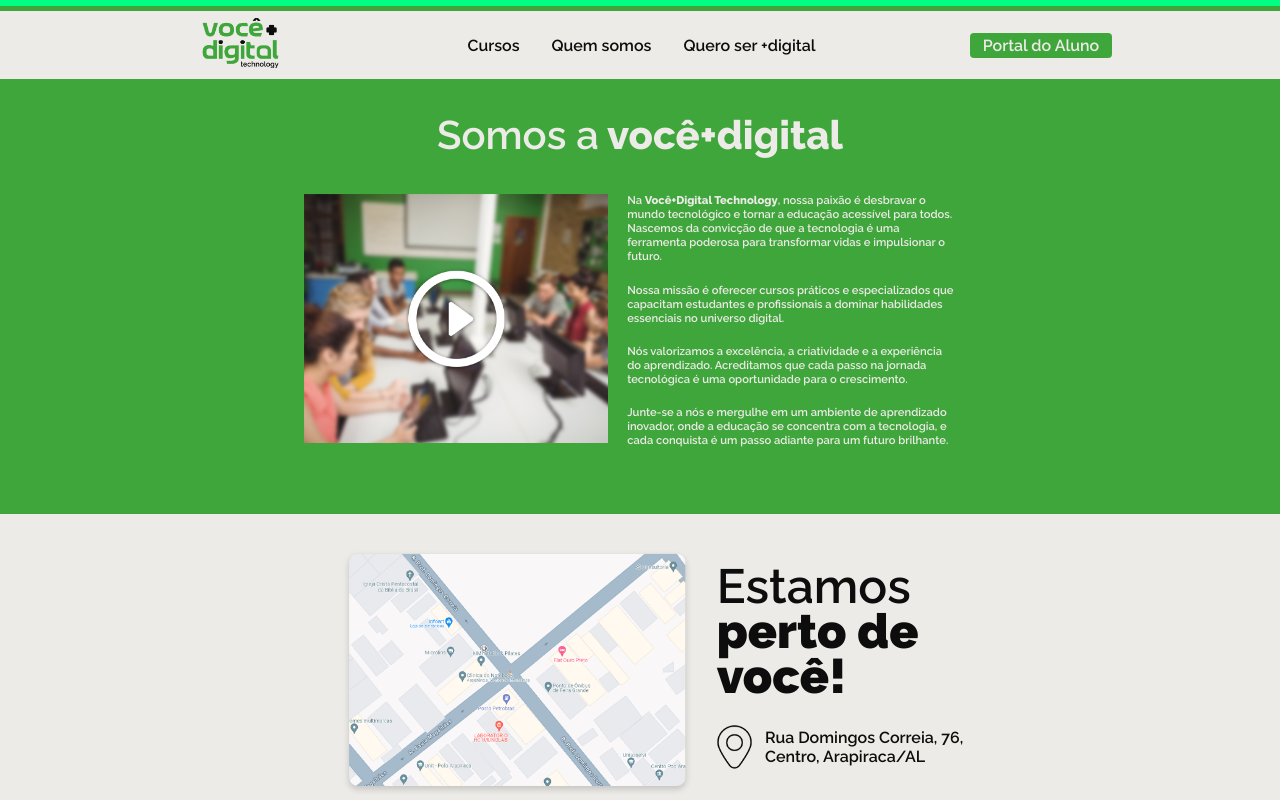
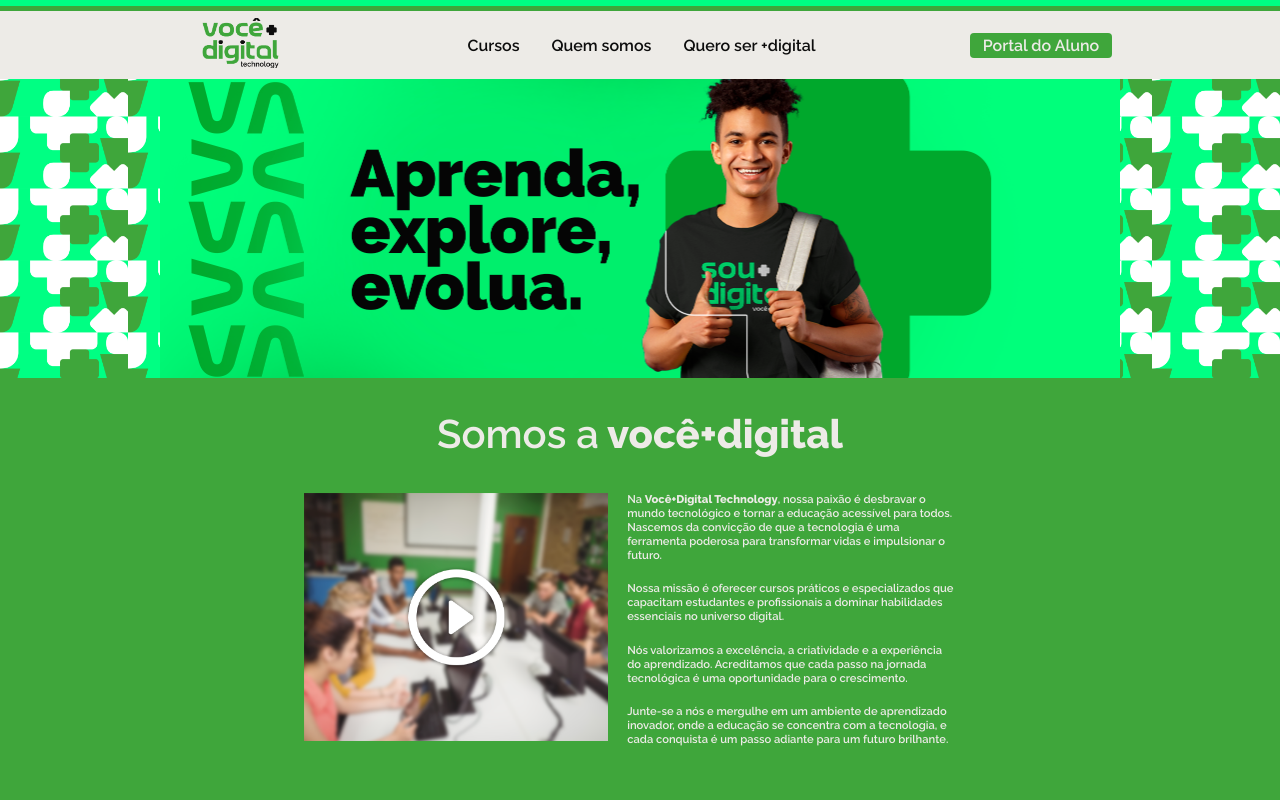
Before and after one commit to mateusaraujos/voce-mais-digital-technology, a React (Vite) app: page / in a window 1280 px wide. Shown: the top 800 px of the page. Built offline with nearby package versions, Linux system fonts and the light colour scheme.

Commit message:
Conceito de Carrossel definido

```diff
--- a/src/App.jsx
+++ b/src/App.jsx
@@ -2,12 +2,14 @@
 import Footer from "./components/Footer/Footer";
 import SomosMais from "./components/SomosMais/SomosMais";
 import MapaLocal from "./components/MapaLocal/MapaLocal";
+import Carrossel from "./components/Carrossel/Carrossel";
 
 function App() {
   return (
     <div>
       <Header />
       <main>
+        <Carrossel />
         <SomosMais />
         <MapaLocal />
       </main>
--- /dev/null
+++ b/src/components/Carrossel/Carrossel.css
@@ -0,0 +1,51 @@
+/* Carrossel.css */
+.section-zero {
+  width: 100%;
+  background-image: url("../../assets/img/pattern1.png");
+  background-size: 10%;
+  background-position: top 80% right 100%;
+  background-repeat: repeat;
+}
+
+.no-p {
+  max-width: 80rem !important;
+  padding: 0 !important;
+  margin: 0 auto;
+}
+
+.section-carrossel {
+  display: flex;
+  flex-wrap: wrap;
+  flex-direction: column;
+  align-items: center;
+  justify-content: center;
+}
+
+.carousel {
+  display: flex;
+  overflow: hidden;
+}
+
+.slide {
+  width: 100%;
+  opacity: 0;
+  transition: opacity 0.5s ease-in-out;
+}
+
+.slide.active {
+  opacity: 1;
+}
+
+.slide.hidden {
+  display: none;
+}
+
+.tamanho-banner {
+  max-width: 60rem;
+  margin-bottom: -0.5rem;
+}
+
+.banner {
+  width: 100%;
+  height: auto;
+}
--- /dev/null
+++ b/src/components/Carrossel/Carrossel.jsx
@@ -0,0 +1,42 @@
+import { useState, useEffect } from "react";
+import { BANNERS } from "../../data/data";
+import "./Carrossel.css";
+
+export default function Carrossel() {
+  const [slideAtual, setSlideAtual] = useState(0);
+
+  useEffect(() => {
+    const intervaloId = setInterval(() => {
+      setSlideAtual((slideAnterior) => (slideAnterior + 1) % BANNERS.length);
+    }, 4000);
+
+    return () => clearInterval(intervaloId);
+  }, []);
+
+  return (
+    <section className="section-zero">
+      <div className="no-p">
+        <div className="section-carrossel">
+          <div className="carousel">
+            {BANNERS.map((slide, index) => (
+              <div
+                key={index}
+                className={`slide ${
+                  index === slideAtual ? "active" : "hidden"
+                }`}
+              >
+                <div className="tamanho-banner">
+                  <img
+                    className="banner"
+                    src={slide.imagem}
+                    alt={slide.legenda}
+                  />
+                </div>
+              </div>
+            ))}
+          </div>
+        </div>
+      </div>
+    </section>
+  );
+}
--- a/src/data/data.js
+++ b/src/data/data.js
@@ -34,21 +34,15 @@
 
 export const BANNERS = [
   {
-    id: "b-1",
     imagem: imgBanner1,
-    titulo: "Evolução",
-    descricao: "A evolução do aprendizado digital ao seu alcance.",
+    legenda: "A evolução do aprendizado digital ao seu alcance.",
   },
   {
-    id: "b-2",
     imagem: imgBanner2,
-    titulo: "Aprenda",
-    descricao: "Aprenda, explore, evolua.",
+    legenda: "Aprenda, explore, evolua.",
   },
   {
-    id: "b-3",
     imagem: imgBanner3,
-    titulo: "Prepare-se",
-    descricao: "Prepare-se para o amanhã com nossos cursos.",
+    legenda: "Prepare-se para o amanhã com nossos cursos.",
   },
 ];
```
Also changed, not shown: src/assets/img/pattern1.png (added).
